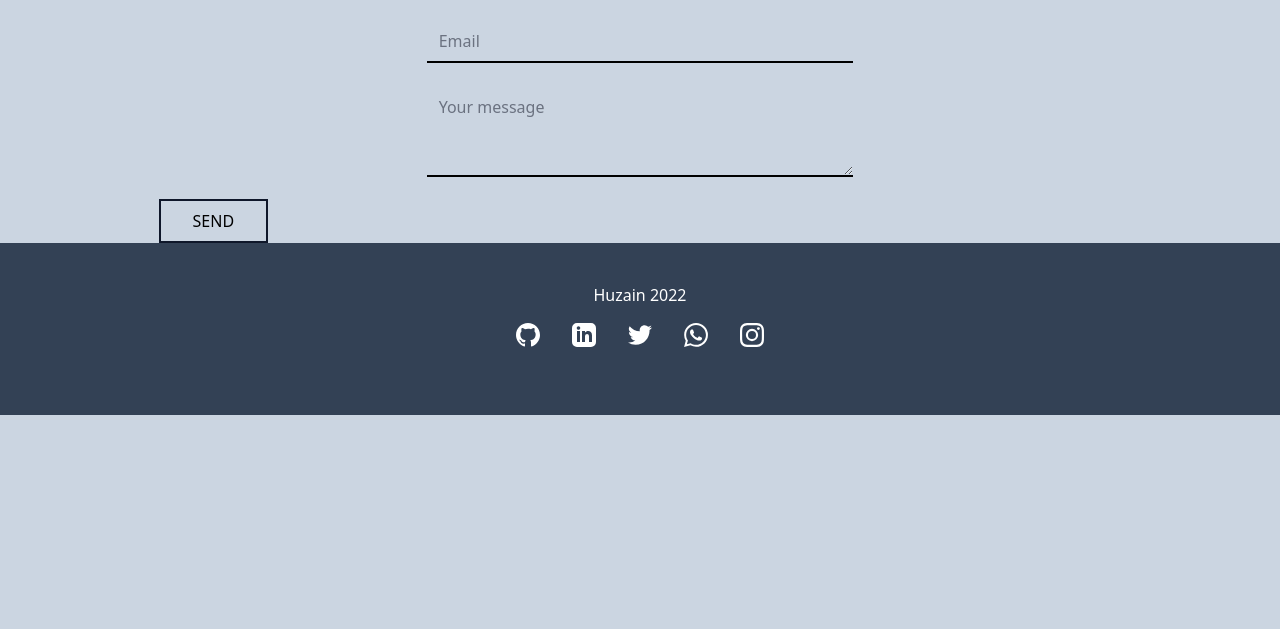
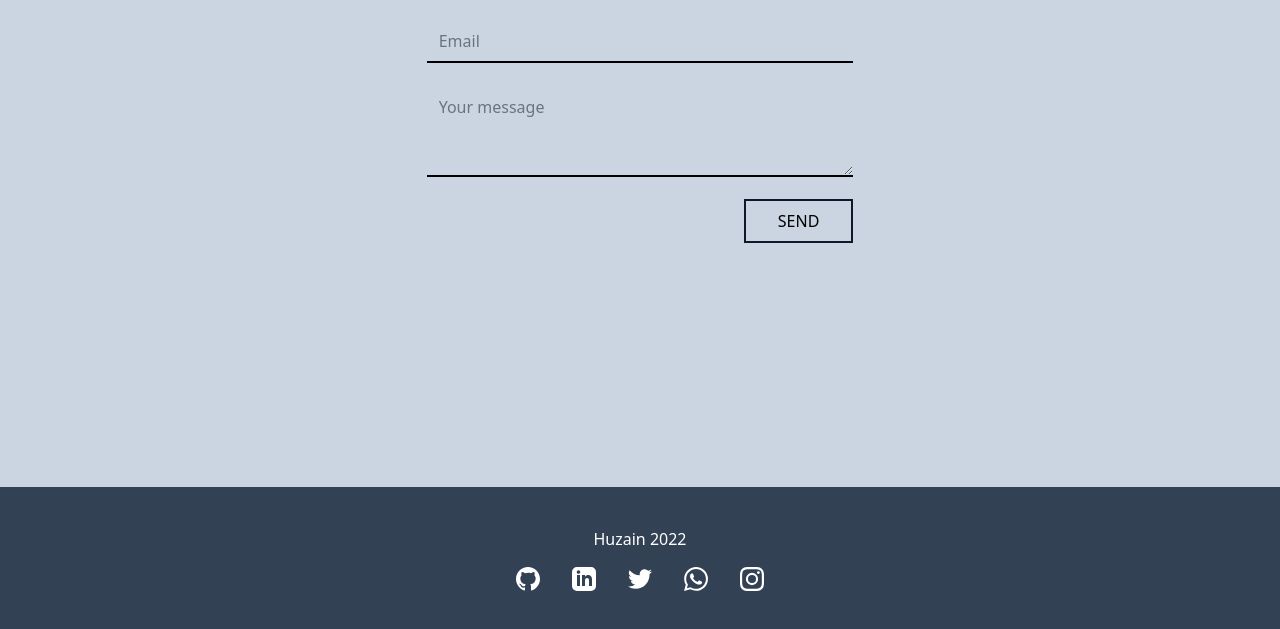
Before and after one commit to Uzayn/Old-portfolio, a website: page contact.html in a window 1280 px wide. Shown: the part 313-942 px from the top of the page. Before the commit the page ends 800 px from the top, so only its background shows below. Drawn offline with nearby package versions, Linux system fonts and the light colour scheme.

Commit message:
update contact page

```diff
--- a/contact.html
+++ b/contact.html
@@ -26,8 +26,9 @@
     <title>Contact me</title>
 </head>
 
-<body class="bg-slate-300">
+<body class="bg-slate-300 relative">
 
+    <div class="h-screen">
         <div class="text-center py-14 bg-slate-700">
             <div class="text-lg font-semibold flex justify-center">
                 <div><a href="index.html"><svg class="mx-4 fill-white hover:fill-[#D1512D]" width="24" height="24" fill-rule="evenodd" clip-rule="evenodd"><path d="M22 11.414V24H2V11.414L.707 12.707 0 12 12 0l12 12-.707.707L22 11.414zM16 23h5V10.414l-9-9-9 9V23h5v-9h8v9zm-1-7.889H9v7.778h6v-7.778z"/></svg></a></div>
@@ -45,10 +46,17 @@
             <div><input type="text" placeholder="First name" class="bg-transparent border-0 border-b-2 border-black w-1/3"></div> <br>
             <div><input type="email" placeholder="Email" class="bg-transparent border-0 border-b-2 border-black w-1/3"></div> <br>
             <div><textarea placeholder="Your message" name="" id="" cols="10" rows="3" class="bg-transparent border-0 border-b-2 border-black w-1/3"></textarea></div>
-        <div class="place-items-center w-1/3 pt-4">
-            <div class="text-right "><button class="border-slate-900 border-2 p-2 px-8 text-base">SEND</button></div>
+            <div class="w-1/3 pt-4">
+                <div class="text-right "></div>
+            </div>
+            <div class="flex justify-center">
+                <div class="w-1/3 text-right">
+                    <button class="border-slate-900 border-2 p-2 px-8 text-base">SEND</button>
                 </div>
             </div>
+        </div>
+    </div>
+
 
     <!-- footer -->
     <div class="bg-slate-700 text-white font-extralight p-10 text-center">
```
Lines whose indentation alone changed are shown as unchanged.
